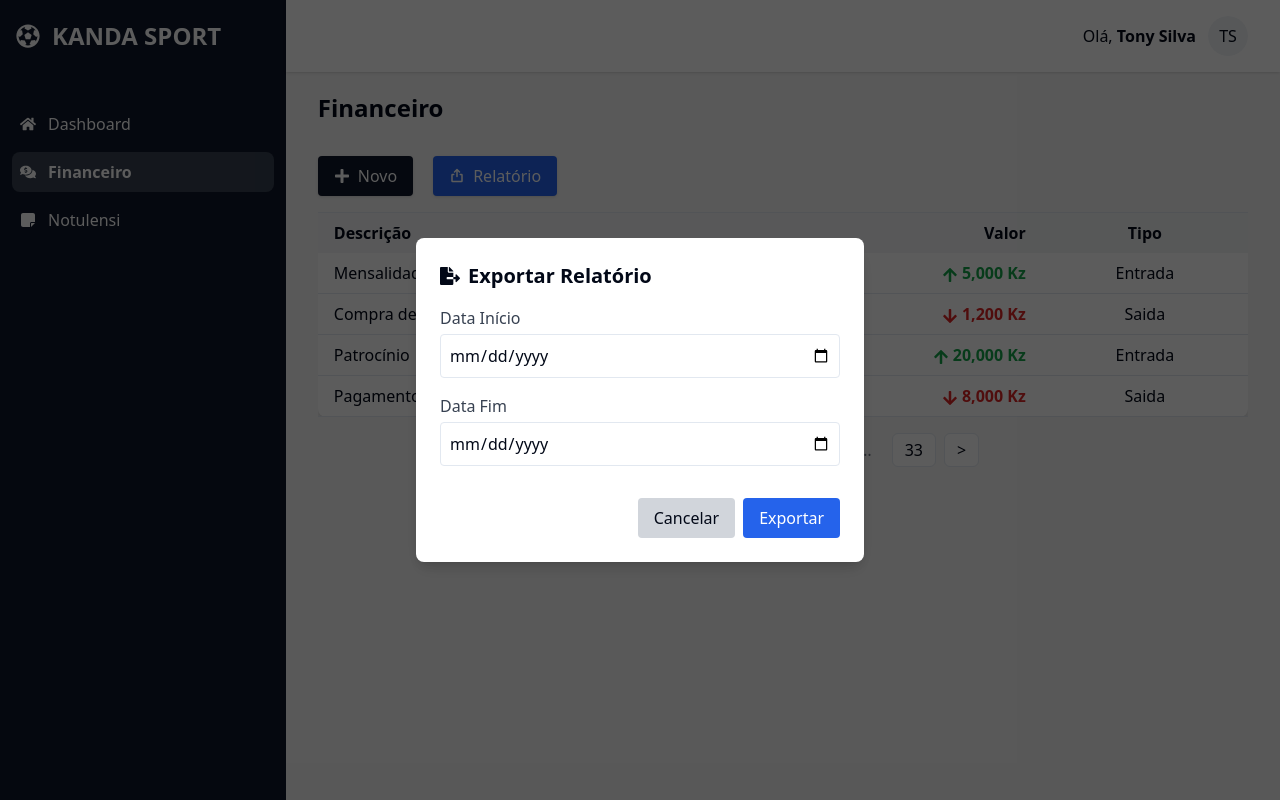
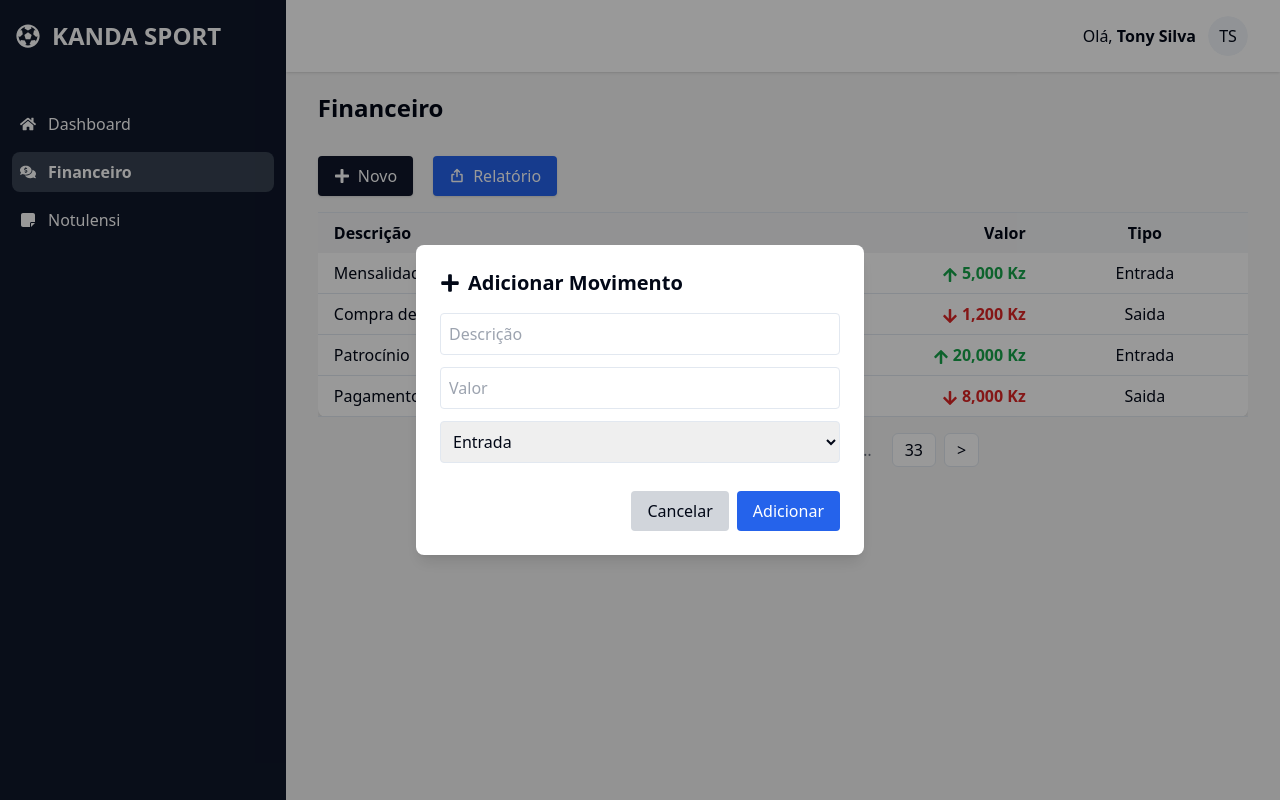
Before and after one commit to josedomingos919/front-sport-zone, a React (Vite) app: page /timelines in a window 1280 px wide. Both pictures are taken after a click on the button "Novo". Built offline with nearby package versions, Linux system fonts and the light colour scheme.

Commit message:
feat: show modal

```diff
--- a/src/pages/Timelines/Body/index.jsx
+++ b/src/pages/Timelines/Body/index.jsx
@@ -15,6 +15,7 @@ const initialMovements = [
 const FinanceTable = () => {
   const [movements, setMovements] = useState(initialMovements);
   const [showModal, setShowModal] = useState(false);
+  const [showExport, setShowExport] = useState(false);
   const [newMovement, setNewMovement] = useState({
     descricao: "",
     valor: "",
@@ -43,7 +44,7 @@ const FinanceTable = () => {
         </button>
         <button
           className="flex items-center bg-blue-600 hover:bg-primary/90 text-white px-4 py-2 rounded shadow"
-          onClick={() => setShowModal(true)}
+          onClick={() => setShowExport(true)}
         >
           <PiExportBold className="mr-2" /> Relatório
         </button>
@@ -86,7 +87,9 @@ const FinanceTable = () => {
       {showModal && (
         <div className="fixed inset-0 bg-black bg-opacity-40 flex items-center justify-center z-50">
           <div className="bg-white rounded-lg shadow-lg w-full max-w-md p-6">
-            <h2 className="text-xl font-semibold mb-4">Adicionar Movimento</h2>
+            <h2 className="text-xl font-semibold mb-4 flex flex-row items-center">
+              <FaPlus className="mr-2" /> Adicionar Movimento
+            </h2>
             <div className="flex flex-col gap-3">
               <input
                 type="text"
@@ -135,9 +138,9 @@ const FinanceTable = () => {
         </div>
       )}
       <ExportReportModal
-        show={showModal}
+        show={showExport}
         onExport={() => {}}
-        onClose={() => setShowModal(false)}
+        onClose={() => setShowExport(false)}
       />
       <Pagination currentPage={6} totalPages={33} onPageChange={() => {}} />
     </div>
```
